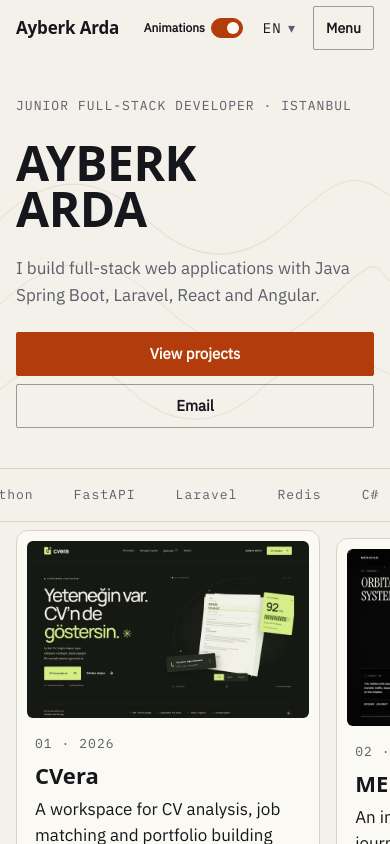
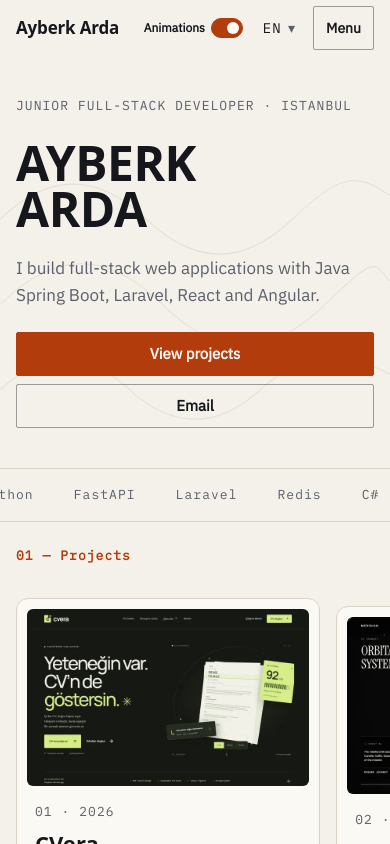
Before and after one commit to ayberkaarda/ayberkaarda.github.io, an Angular app in the folder frontend/: page /en in a window 390 px wide. Shown: the top 844 px of the page. Built offline with nearby package versions, Linux system fonts and the light colour scheme; a web font is replaced by a local one.

Commit message:
Show projects heading before the featured strip on small screens

```diff
--- a/frontend/src/styles/projects.css
+++ b/frontend/src/styles/projects.css
@@ -187,7 +187,7 @@ html[data-motion='reduce'] .card:focus-visible {
   }
 }
 
-/* ---------- Narrow screens: featured strip under the hero, then the list ---------- */
+/* ---------- Narrow screens: title, featured strip, then the list (DOM order) ---------- */
 @media (max-width: 959.98px) {
   .projects {
     padding-top: 0;
@@ -200,11 +200,11 @@ html[data-motion='reduce'] .card:focus-visible {
   }
 
   .projects-title {
-    margin-top: var(--space-4);
+    margin-top: var(--space-3);
+    margin-bottom: 0;
   }
 
   .fan-row {
-    order: -1;
     display: flex;
     gap: var(--space-2);
     min-height: calc(min(78vw, 320px) * 0.625 + 8.5rem);
```
